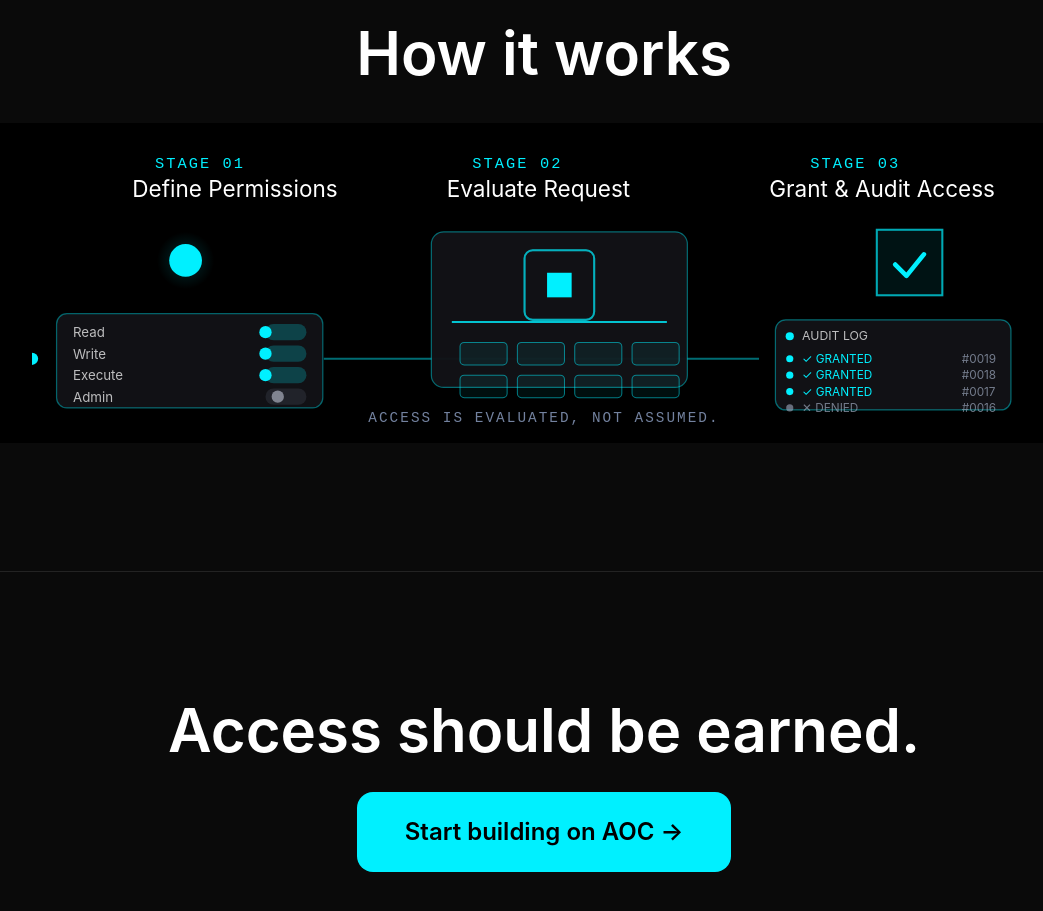
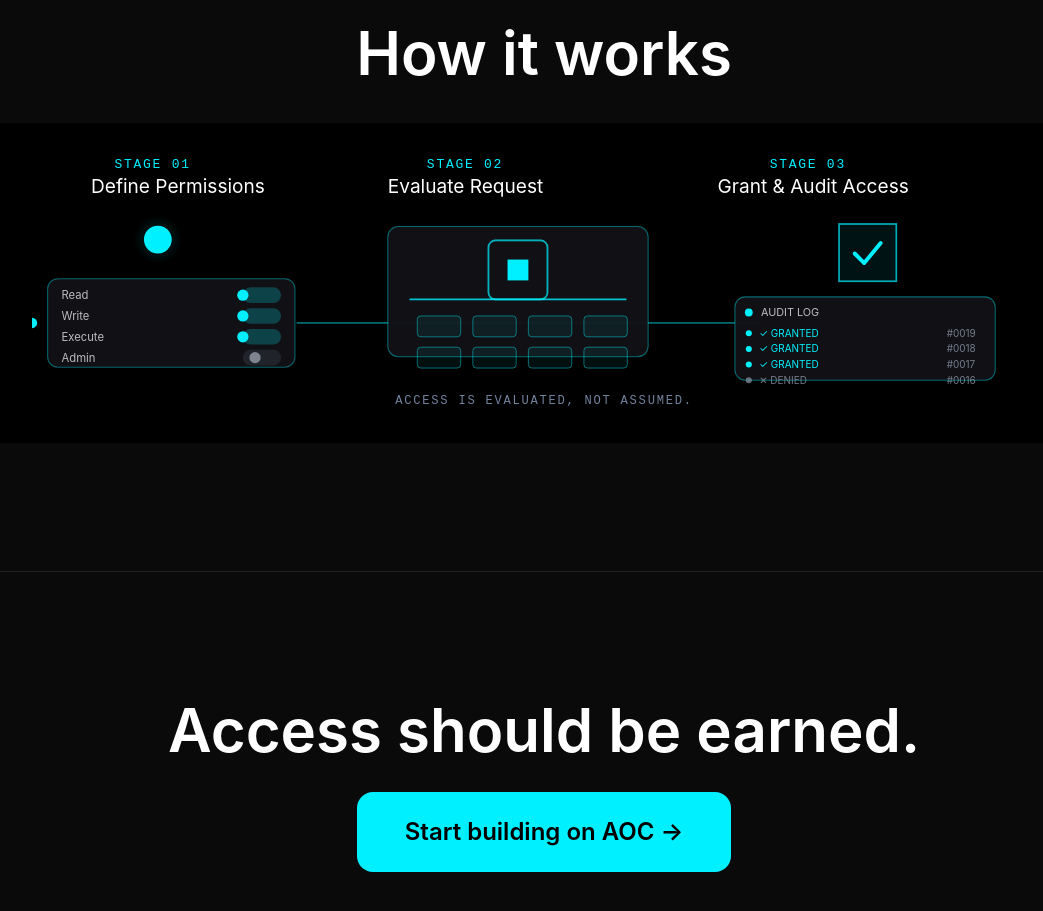
Before and after one commit to Architects-of-Change-Protocol/Architects_of_Change_Protocol, a React (Vite) app in the folder frontend/app/: page / in a window 1280 px wide. Shown: the part 3080-3991 px from the top of the page, without its empty margins (96-1139 px from the left). Built offline with nearby package versions, Linux system fonts and the light colour scheme.

Commit message:
Fix alignment of how-it-works stages

```diff
--- a/frontend/app/src/landing/components/HowItWorksFlow.tsx
+++ b/frontend/app/src/landing/components/HowItWorksFlow.tsx
@@ -2,7 +2,7 @@
   return (
     <div className="w-full h-full min-h-[320px] flex items-center justify-center bg-black">
       <svg
-        viewBox="0 0 1000 280"
+        viewBox="0 0 1180 320"
         width="100%"
         height="100%"
         preserveAspectRatio="xMidYMid meet"
@@ -16,70 +16,70 @@
         </defs>
 
         {/* stage labels */}
-        <text x="120" y="28" fill="#00f0ff" fontSize="15" fontFamily="Orbitron, monospace" letterSpacing="2">
+        <text x="95" y="28" fill="#00f0ff" fontSize="15" fontFamily="Orbitron, monospace" letterSpacing="2">
           STAGE 01
         </text>
-        <text x="98" y="56" fill="white" fontSize="22" fontFamily="Inter, Arial, sans-serif">
+        <text x="68" y="56" fill="white" fontSize="22" fontFamily="Inter, Arial, sans-serif">
           Define Permissions
         </text>
 
-        <text x="430" y="28" fill="#00f0ff" fontSize="15" fontFamily="Orbitron, monospace" letterSpacing="2">
+        <text x="455" y="28" fill="#00f0ff" fontSize="15" fontFamily="Orbitron, monospace" letterSpacing="2">
           STAGE 02
         </text>
-        <text x="405" y="56" fill="white" fontSize="22" fontFamily="Inter, Arial, sans-serif">
+        <text x="410" y="56" fill="white" fontSize="22" fontFamily="Inter, Arial, sans-serif">
           Evaluate Request
         </text>
 
-        <text x="760" y="28" fill="#00f0ff" fontSize="15" fontFamily="Orbitron, monospace" letterSpacing="2">
+        <text x="850" y="28" fill="#00f0ff" fontSize="15" fontFamily="Orbitron, monospace" letterSpacing="2">
           STAGE 03
         </text>
-        <text x="720" y="56" fill="white" fontSize="22" fontFamily="Inter, Arial, sans-serif">
+        <text x="790" y="56" fill="white" fontSize="22" fontFamily="Inter, Arial, sans-serif">
           Grant & Audit Access
         </text>
 
         {/* stage 1 orb */}
-        <circle cx="150" cy="118" r="28" fill="url(#cyanGlow)" />
-        <circle cx="150" cy="118" r="16" fill="#00f0ff">
+        <circle cx="145" cy="110" r="28" fill="url(#cyanGlow)" />
+        <circle cx="145" cy="110" r="16" fill="#00f0ff">
           <animate attributeName="opacity" values="0.55;1;0.55" dur="1.8s" repeatCount="indefinite" />
         </circle>
 
         {/* stage 1 permissions panel */}
-        <g transform="translate(24,170)">
-          <rect x="0" y="0" width="260" height="92" rx="10" fill="rgba(18,18,22,0.96)" stroke="rgba(0,240,255,0.4)" strokeWidth="1.2" />
+        <g transform="translate(18,155)">
+          <rect x="0" y="0" width="285" height="102" rx="12" fill="rgba(18,18,22,0.96)" stroke="rgba(0,240,255,0.4)" strokeWidth="1.2" />
 
-          <text x="16" y="23" fill="rgba(255,255,255,0.72)" fontSize="13" fontFamily="Inter, Arial, sans-serif">Read</text>
-          <text x="16" y="44" fill="rgba(255,255,255,0.72)" fontSize="13" fontFamily="Inter, Arial, sans-serif">Write</text>
-          <text x="16" y="65" fill="rgba(255,255,255,0.72)" fontSize="13" fontFamily="Inter, Arial, sans-serif">Execute</text>
-          <text x="16" y="86" fill="rgba(255,255,255,0.72)" fontSize="13" fontFamily="Inter, Arial, sans-serif">Admin</text>
+          <text x="16" y="24" fill="rgba(255,255,255,0.72)" fontSize="13" fontFamily="Inter, Arial, sans-serif">Read</text>
+          <text x="16" y="48" fill="rgba(255,255,255,0.72)" fontSize="13" fontFamily="Inter, Arial, sans-serif">Write</text>
+          <text x="16" y="72" fill="rgba(255,255,255,0.72)" fontSize="13" fontFamily="Inter, Arial, sans-serif">Execute</text>
+          <text x="16" y="96" fill="rgba(255,255,255,0.72)" fontSize="13" fontFamily="Inter, Arial, sans-serif">Admin</text>
 
           {[0, 1, 2].map((i) => (
-            <g key={i} transform={`translate(204, ${10 + i * 21})`}>
-              <rect x="0" y="0" width="40" height="16" rx="8" fill="rgba(0,240,255,0.22)" />
-              <circle cy="8" r="6" fill="#00f0ff">
-                <animate attributeName="cx" values="12;28;12;28" dur="2.2s" begin={`${i * 0.25}s`} repeatCount="indefinite" />
+            <g key={i} transform={`translate(225, ${10 + i * 24})`}>
+              <rect x="0" y="0" width="44" height="18" rx="9" fill="rgba(0,240,255,0.22)" />
+              <circle cy="9" r="6.5" fill="#00f0ff">
+                <animate attributeName="cx" values="14;30;14;30" dur="2.2s" begin={`${i * 0.25}s`} repeatCount="indefinite" />
               </circle>
             </g>
           ))}
 
-          <g transform="translate(204,73)">
-            <rect x="0" y="0" width="40" height="16" rx="8" fill="rgba(120,130,150,0.16)" />
-            <circle cx="12" cy="8" r="6" fill="rgba(180,185,200,0.65)" />
+          <g transform="translate(225,82)">
+            <rect x="0" y="0" width="44" height="18" rx="9" fill="rgba(120,130,150,0.16)" />
+            <circle cx="14" cy="9" r="6.5" fill="rgba(180,185,200,0.65)" />
           </g>
         </g>
 
         {/* pipeline */}
-        <line x1="285" y1="214" x2="710" y2="214" stroke="rgba(0,240,255,0.45)" strokeWidth="2" />
+        <line x1="305" y1="206" x2="840" y2="206" stroke="rgba(0,240,255,0.45)" strokeWidth="2" />
 
-        <circle cy="214" r="6" fill="#00f0ff">
-          <animate attributeName="cx" values="285;710" dur="2.6s" repeatCount="indefinite" />
+        <circle cy="206" r="6" fill="#00f0ff">
+          <animate attributeName="cx" values="305;840" dur="2.6s" repeatCount="indefinite" />
           <animate attributeName="opacity" values="0.6;1;0.6" dur="1s" repeatCount="indefinite" />
         </circle>
 
         {/* stage 2 engine */}
-        <g transform="translate(390,90)">
-          <rect x="0" y="0" width="250" height="152" rx="12" fill="rgba(18,18,22,0.96)" stroke="rgba(0,240,255,0.42)" strokeWidth="1.2" />
+        <g transform="translate(410,95)">
+          <rect x="0" y="0" width="300" height="150" rx="12" fill="rgba(18,18,22,0.96)" stroke="rgba(0,240,255,0.42)" strokeWidth="1.2" />
 
-          <g transform="translate(125,52)">
+          <g transform="translate(150,50)">
             <rect x="-12" y="-12" width="24" height="24" fill="#00f0ff">
               <animateTransform attributeName="transform" type="rotate" values="0 0 0;360 0 0" dur="5s" repeatCount="indefinite" />
             </rect>
@@ -93,21 +93,21 @@
             </rect>
           </g>
 
-          <line x1="20" y1="88" x2="230" y2="88" stroke="#00f0ff" strokeWidth="2" opacity="0.8">
+          <line x1="25" y1="84" x2="275" y2="84" stroke="#00f0ff" strokeWidth="2" opacity="0.8">
             <animate attributeName="opacity" values="0.35;1;0.35" dur="1.8s" repeatCount="indefinite" />
           </line>
 
-          <g transform="translate(28,108)">
+          <g transform="translate(34,103)">
             {[
-              [0, 0], [56, 0], [112, 0], [168, 0],
-              [0, 32], [56, 32], [112, 32], [168, 32],
+              [0, 0], [64, 0], [128, 0], [192, 0],
+              [0, 36], [64, 36], [128, 36], [192, 36],
             ].map(([x, y], i) => (
               <rect
                 key={i}
                 x={x}
                 y={y}
-                width="46"
-                height="22"
+                width="50"
+                height="24"
                 rx="4"
                 fill="rgba(0,240,255,0.06)"
                 stroke="rgba(0,240,255,0.5)"
@@ -120,18 +120,18 @@
         </g>
 
         {/* stage 3 badge */}
-        <g transform="translate(825,88)">
-          <rect x="0" y="0" width="64" height="64" fill="rgba(0,240,255,0.08)" stroke="rgba(0,240,255,0.7)" strokeWidth="2" />
-          <path d="M 18 34 L 29 45 L 46 24" fill="none" stroke="#00f0ff" strokeWidth="4.5" strokeLinecap="round" strokeLinejoin="round">
+        <g transform="translate(930,92)">
+          <rect x="0" y="0" width="66" height="66" fill="rgba(0,240,255,0.08)" stroke="rgba(0,240,255,0.7)" strokeWidth="2" />
+          <path d="M 18 34 L 29 45 L 48 22" fill="none" stroke="#00f0ff" strokeWidth="4.5" strokeLinecap="round" strokeLinejoin="round">
             <animate attributeName="opacity" values="0.55;1;0.55" dur="1.2s" repeatCount="indefinite" />
           </path>
         </g>
 
         {/* stage 3 audit panel */}
-        <g transform="translate(726,176)">
-          <rect x="0" y="0" width="230" height="88" rx="10" fill="rgba(18,18,22,0.96)" stroke="rgba(0,240,255,0.42)" strokeWidth="1.2" />
-          <circle cx="14" cy="16" r="4" fill="#00f0ff" />
-          <text x="26" y="20" fill="rgba(255,255,255,0.72)" fontSize="12" fontFamily="Inter, Arial, sans-serif">
+        <g transform="translate(810,176)">
+          <rect x="0" y="0" width="300" height="96" rx="12" fill="rgba(18,18,22,0.96)" stroke="rgba(0,240,255,0.42)" strokeWidth="1.2" />
+          <circle cx="16" cy="18" r="4.5" fill="#00f0ff" />
+          <text x="30" y="22" fill="rgba(255,255,255,0.72)" fontSize="12.5" fontFamily="Inter, Arial, sans-serif">
             AUDIT LOG
           </text>
 
@@ -141,14 +141,14 @@
             ['✓ GRANTED', '#0017'],
             ['✕ DENIED', '#0016'],
           ].map(([label, id], i) => (
-            <g key={i} transform={`translate(14, ${38 + i * 16})`}>
+            <g key={i} transform={`translate(16, ${42 + i * 18})`}>
               <circle cx="0" cy="0" r="3.5" fill={i === 3 ? 'rgba(150,160,180,0.65)' : '#00f0ff'}>
                 <animate attributeName="opacity" values="0.35;1;0.35" dur="2s" begin={`${i * 0.18}s`} repeatCount="indefinite" />
               </circle>
               <text x="12" y="4" fill={i === 3 ? 'rgba(150,160,180,0.75)' : '#00f0ff'} fontSize="11.5" fontFamily="Inter, Arial, sans-serif">
                 {label}
               </text>
-              <text x="168" y="4" fill="rgba(150,160,180,0.75)" fontSize="11.5" fontFamily="Inter, Arial, sans-serif">
+              <text x="228" y="4" fill="rgba(150,160,180,0.75)" fontSize="11.5" fontFamily="Inter, Arial, sans-serif">
                 {id}
               </text>
             </g>
@@ -157,8 +157,8 @@
 
         {/* footer caption */}
         <text
-          x="500"
-          y="276"
+          x="590"
+          y="300"
           textAnchor="middle"
           fill="rgba(160,180,220,0.72)"
           fontSize="14"
```
